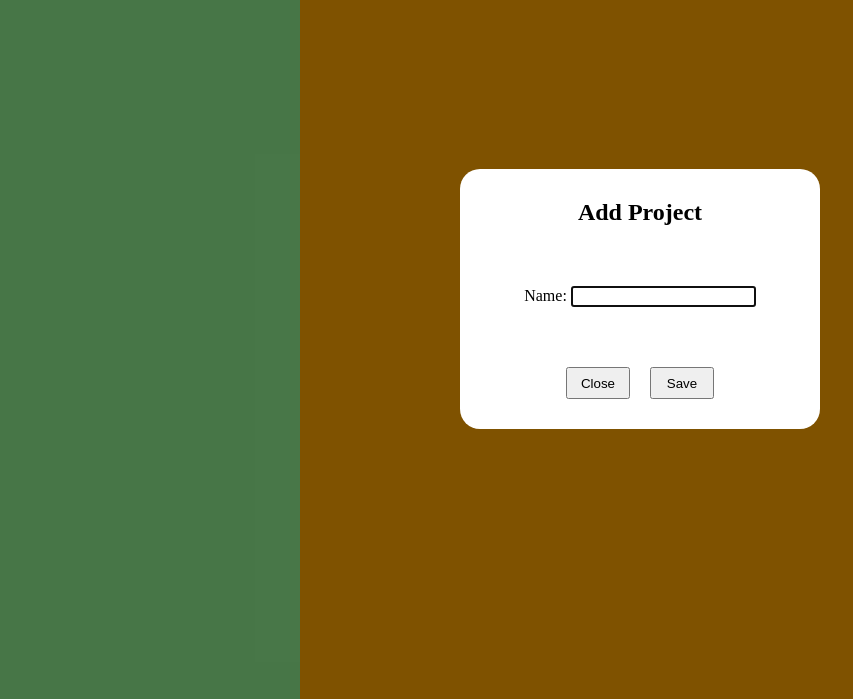
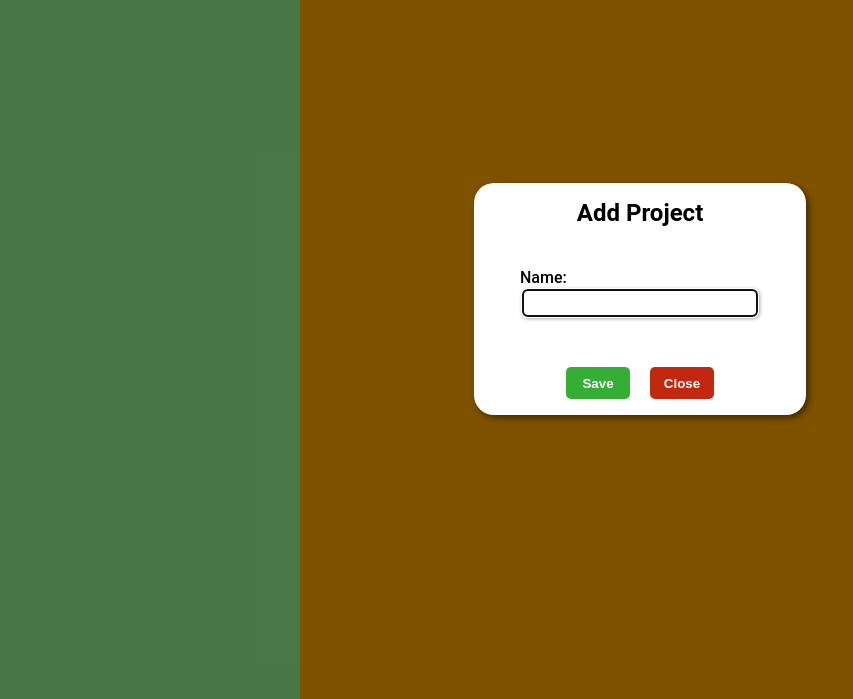
Before and after one commit to firepeashooter/to-do-web-app, a website built with webpack: page src/index.html in a window 1280 px wide. Both pictures are taken after a click on the button 150 px from the left and 74 px from the top of the page. Shown: the part 101-800 px from the top of the page, without its empty margins (0-853 px from the left). Built offline with nearby package versions, Linux system fonts and the light colour scheme.

Commit message:
Style the dialogs

```diff
--- a/src/index.html
+++ b/src/index.html
@@ -41,8 +41,8 @@
         </form>
 
         <div class="modal--buttons" id="project--buttons">
-            <button class="modal--button" id="close--project">Close</button>
-            <button class="modal--button" id="save--project">Save</button>
+            <button class="modal--button button--green" id="save--project">Save</button>
+            <button class="modal--button button--red" id="close--project">Close</button>
         </div>
 
     </dialog>
@@ -78,9 +78,12 @@
         </form>
 
         <div class="modal--buttons" id ="todo--buttons">
-            <button class="modal--buttons" id="close--todo">Close</button>
-            <button class="modal--buttons" id="save--todo">Save</button>
+            <button class="modal--button button--green" id="save--todo">Save</button>
+            <button class="modal--button button--red" id="close--todo">Close</button>
         </div>
+
+
+
 
     </dialog>
 
@@ -114,8 +117,8 @@
         </form>
 
         <div class="modal--buttons" id ="todo--buttons">
-            <button class="modal--buttons" id="close--todo--edit">Close</button>
-            <button class="modal--buttons" id="save--todo--edit">Save</button>
+            <button class="modal--button button--green" id="save--todo--edit">Save</button>
+            <button class="modal--button button--red" id="close--todo--edit">Close</button>
         </div>
 
     </dialog>
--- a/src/scripts/LogicController.js
+++ b/src/scripts/LogicController.js
@@ -18,12 +18,8 @@ export class LogicController{
 
                 const projectData = JSON.parse(localStorage.getItem(key));
 
-                console.log(projectData);
-
-
                 //Converting todos back from JSON (JSON returns a raw object not a todo)
                 const todos = projectData.todos.map(t => {
-
                     const due = new Date(t.dueDate);
                     return new ToDo(due, t.description, t.title, t.done, t.priority)
                 });
@@ -33,11 +29,11 @@ export class LogicController{
                 project.id = projectData.id;
 
                 this.projects.push(project);
-
             }
         }
 
     }
+
 
     deleteProject(projectID){
         for(let i = 0; i < this.projects.length; i++){
@@ -51,10 +47,12 @@ export class LogicController{
         throw new Error("No such Project found");
     }
 
+
     addProject(project){
         this.projects.push(project);
         this.refreshStorage();
     }
+
 
     //save project (to localStorage)
     saveProject(project){
@@ -62,7 +60,7 @@ export class LogicController{
         localStorage.setItem(`project:${project.id}`, projectData);
     }
 
-    //Function to add all projects to local storage and update existing ones
+    //After a todo or project is added, save every project to localStorage
     refreshStorage(){
 
         for (let i = 0; i < this.projects.length; i++){
@@ -70,14 +68,5 @@ export class LogicController{
         }
     }
 
-    //for debugging
-    clearStorage(){
-        localStorage.clear();
-    }
-
-
-
-
-
     //Operations on the projects like sorting them could go here in future
 }
--- a/src/scripts/index.js
+++ b/src/scripts/index.js
@@ -1,6 +1,4 @@
 import "../styles.css";
-
-
 import { Project } from "./Project.js";
 import { ToDo } from "./ToDo.js";
 import { ScreenController } from "./ScreenController.js";
@@ -89,7 +87,6 @@ addTodoModal.addEventListener("click", (e) =>{
 });
 
 //TODO EDIT MODAL EVENT LISTENER
-
 editTodoModal.addEventListener("click", (e) => {
 
     const todoID = editTodoModal.dataset.id;
@@ -104,8 +101,6 @@ editTodoModal.addEventListener("click", (e) => {
         console.log("save button was pressed");
 
         e.preventDefault();
-
-
 
         if (editTodoForm.checkValidity()){
             const formData = new FormData(editTodoForm);
@@ -235,14 +230,5 @@ container.addEventListener("click", (e) => {
 
 
 const logiController = new LogicController();
-
-
-
-logiController.activeProject = logiController.projects[0];
-
 const scrController = new ScreenController(logiController);
-
-console.log(scrController.activeProject);
-
-
 scrController.initialRender();
--- a/src/styles.css
+++ b/src/styles.css
@@ -3,6 +3,8 @@ body{
     margin:0;
     padding:0;
     min-height: 100vh;
+    font-family: 'Roboto', sans-serif;
+
 }
 
 h1{
@@ -27,6 +29,46 @@ h3{
 
 svg{
     pointer-events: none;
+}
+
+label{
+    font-weight: 500;
+}
+
+input, select{
+    border-radius: 5px;
+    border: none;
+    border: 1px solid black;
+    height: 1.5rem;
+    box-shadow: 1px 1px 4px rgba(0, 0, 0, 0.5);
+    margin: 2px;
+    font-family: 'Roboto', sans-serif;
+    margin-bottom: 10px;
+    font-size: small;
+}
+
+textarea{
+    border-radius: 5px;
+    border: none;
+    border: 1px solid black;
+    height: 6rem;
+    box-shadow: 1px 1px 4px rgba(0, 0, 0, 0.5);
+    margin: 2px;
+    font-family: 'Roboto', sans-serif;
+    font-size: small;
+    padding: 0.5rem;
+    margin-bottom: 10px;
+
+}
+
+
+
+input:focus{
+    border-color: blue;
+}
+
+form{
+    width: 80%;
 }
 
 .form{
@@ -64,6 +106,11 @@ svg{
     border-radius: 20px;
     width: 300px;
     height: 200px;
+}
+
+#add--project--form{
+    display: flex;
+    flex-direction: column;
 }
 
 .add--project--button{
@@ -119,16 +166,16 @@ svg{
     width: 500px;
     height: 500px;
     border: none;
-    padding:30px;
+}
 
 
-}
 
 .modal.show{
     display: flex;
     justify-content: space-between;
     flex-direction: column;
     align-items: center;
+    box-shadow: 3px 3px 7px rgba(0, 0, 0, 0.5);
 }
 
 .modal--buttons{
@@ -136,10 +183,31 @@ svg{
 }
 
 .modal--button{
+
+    border: none;
+    border-radius: 5px;
+    color: white;
+    font-weight: 600;
     margin-right: 10px;
     margin-left: 10px;
     height: 2rem;
     width: 4rem;
+}
+
+.modal--button:hover{
+    filter: brightness(85%);
+}
+
+.modal--button:active{
+    filter: brightness(60%);
+}
+
+.button--green{
+    background-color: #28a928ef;
+}
+
+.button--red{
+    background-color: #C22710;
 }
 
 ::backdrop{
@@ -160,7 +228,6 @@ svg{
 }
 
 
-
 .todo--container{
 
     display: grid;
@@ -173,12 +240,10 @@ svg{
 
 }
 
-
-
 .todo--modal{
     border-radius: 20px;
-    width: 200px;
-    height: 300px;
+    width: 500px;
+    height: 400px;
 }
 
 .add--todo--button{
```
